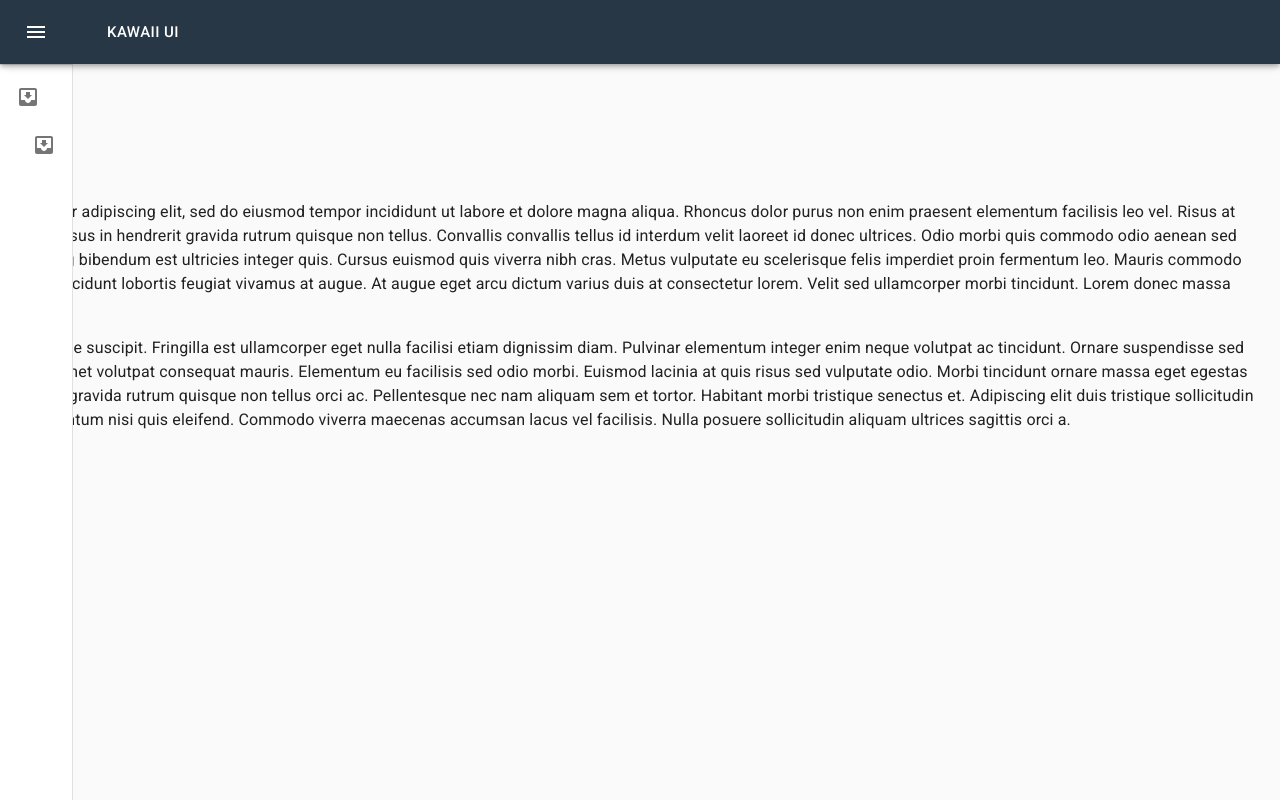
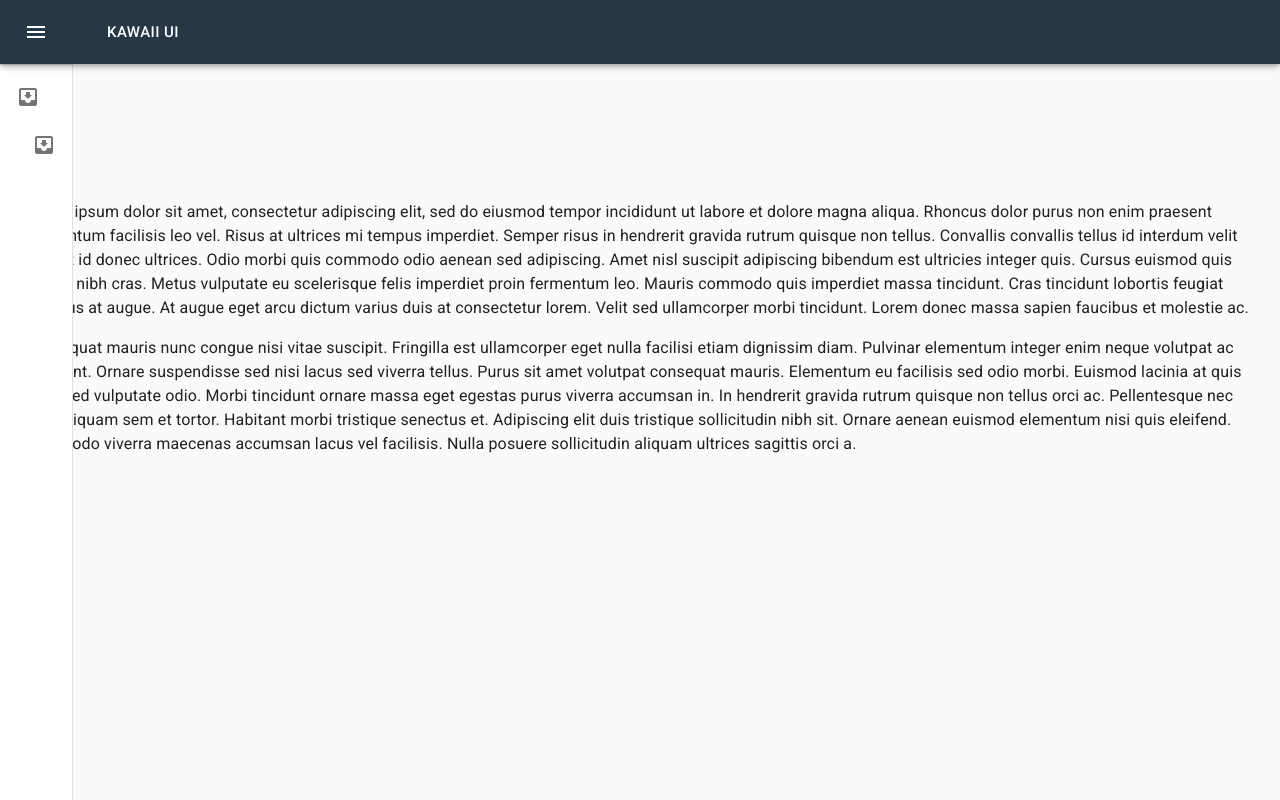
Before and after one commit to HarshaMurupudi/Kwaii-ui, a React (Create React App) app: page / in a window 1280 px wide. Built offline with nearby package versions, Linux system fonts and the light colour scheme.

Commit message:
FIX: Closed side drawer overlapp issue - part 3

```diff
--- a/src/pages/home-page/home-page.component.tsx
+++ b/src/pages/home-page/home-page.component.tsx
@@ -71,11 +71,8 @@ const HomePage = ({ isDrawerOpen }: PropsType) => {
       },
       shiftTextLeft: {
         // understand close width
-        marginLeft: '0px'
+        marginLeft: drawerWidth
       },
-      shiftTextRight: {
-        marginLeft: drawerWidth,
-      }
     }),
   );
 
@@ -87,7 +84,7 @@ const HomePage = ({ isDrawerOpen }: PropsType) => {
         [classes.contentShift]: isDrawerOpen,
       })}
     >
-      <div className={isDrawerOpen ? classes.appBarShift : classes.shiftTextLeft} >
+      <div className={isDrawerOpen ? classes.shiftTextLeft : classes.shiftTextLeft} >
 
         <div className={classes.drawerHeader} />
         <Typography paragraph>
```
